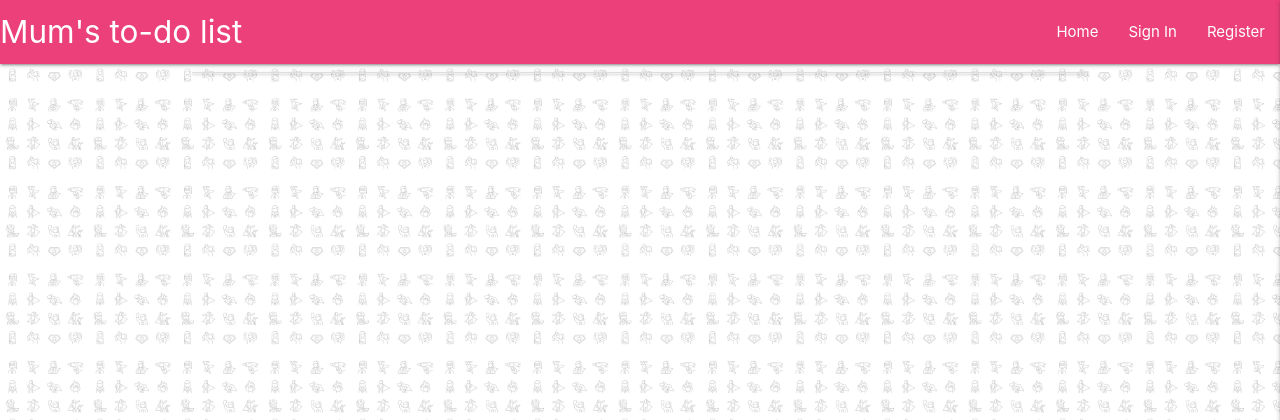
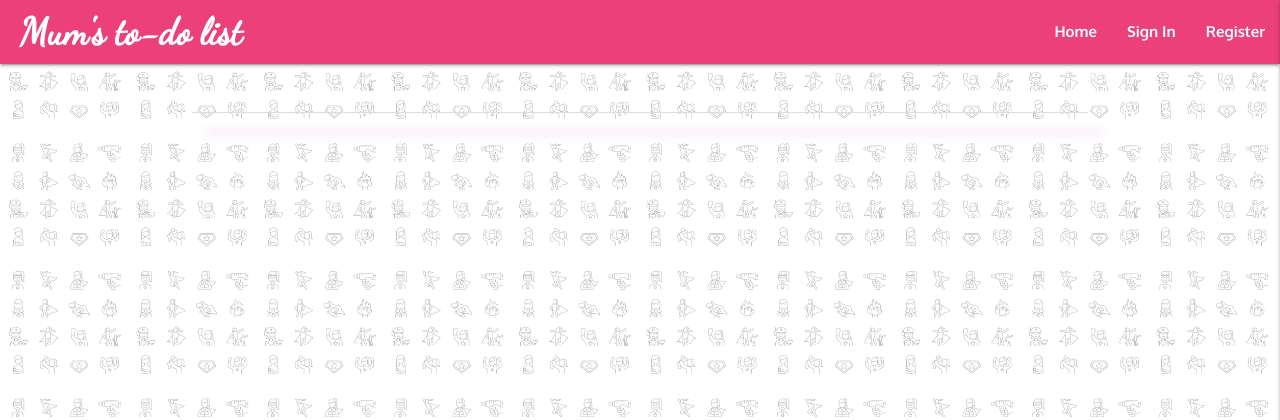
Before and after one commit to AgyLuczak/MUM-S-TO-DO-LIST, a Flask app: page / in a window 1280 px wide. Shown: the top 420 px of the page. Run offline with Flask 3, Linux system fonts and the light colour scheme; data that the repository does not hold is empty; some libraries are stand-ins or nearby versions.

Commit message:
Add google fonts, box shadow

```diff
--- a/static/css/style.css
+++ b/static/css/style.css
@@ -1,15 +1,48 @@
+@import url('https://fonts.googleapis.com/css2?family=Dancing+Script&family=Oxygen:wght@400;700&family=Signika:wght@300;400;500;600;700&display=swap');
+
 body {
     background-image: url("../images/mum_icons_faded.png");
     background-repeat: repeat;
     background-size: auto 100%;
-    /* background-position: left top; */
+    background-position: left top;
+    font-family: Oxygen;
+    font-weight: 600;
+
 }
+
+
 
 .collapsible-body {
     background-color: whitesmoke;
+    box-shadow: 14px 20px 10px 0px rgba(170, 21, 170, 0.52);
+    -webkit-box-shadow: 14px 20px 10px 0px rgba(0, 0, 0, 0.52);
+    -moz-box-shadow: 14px 20px 10px 0px rgba(0, 0, 0, 0.52);
 }
+
+nav .brand-logo {
+    font-family: Dancing Script;
+    font-weight: 700;
+    font-size: 2.5rem;
+    padding-left: 20px;
+}
+
+.container {
+    padding-top: 40px;
+}
+
+.collapsible {
+    padding-top: 40px;
+    box-shadow: 14px 20px 10px 0px rgba(170, 21, 170, 0.52);
+    -webkit-box-shadow: 14px 20px 10px 0px rgba(170, 21, 170, 0.52);
+    -moz-box-shadow: 14px 20px 10px 0px rgba(170, 21, 170, 0.52);
+}
+
 
 .container-add-todo {
     max-width: 70%;
     margin: 0 auto;
 }
+
+.prefix {
+    color: purple;
+}
```
